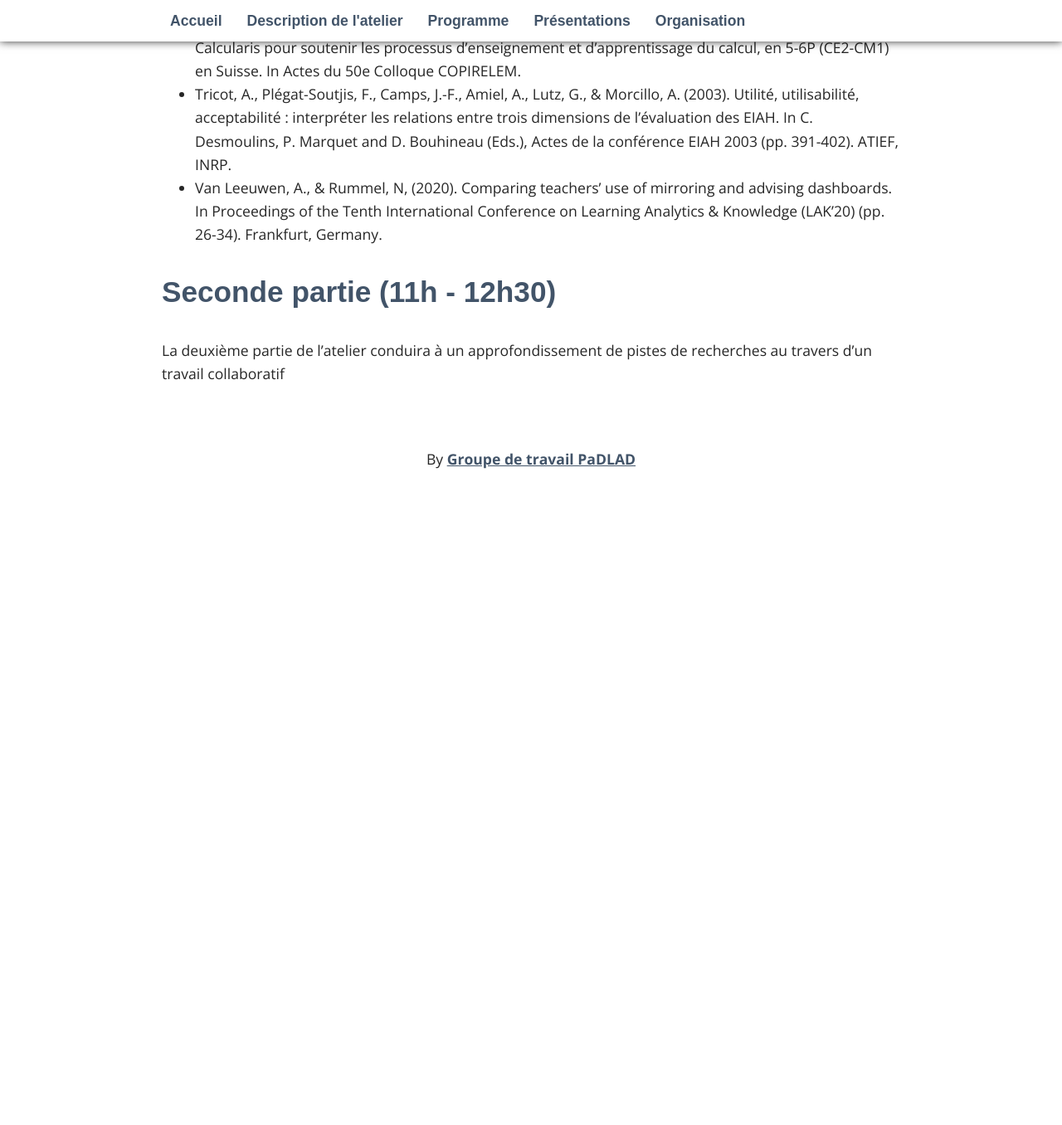
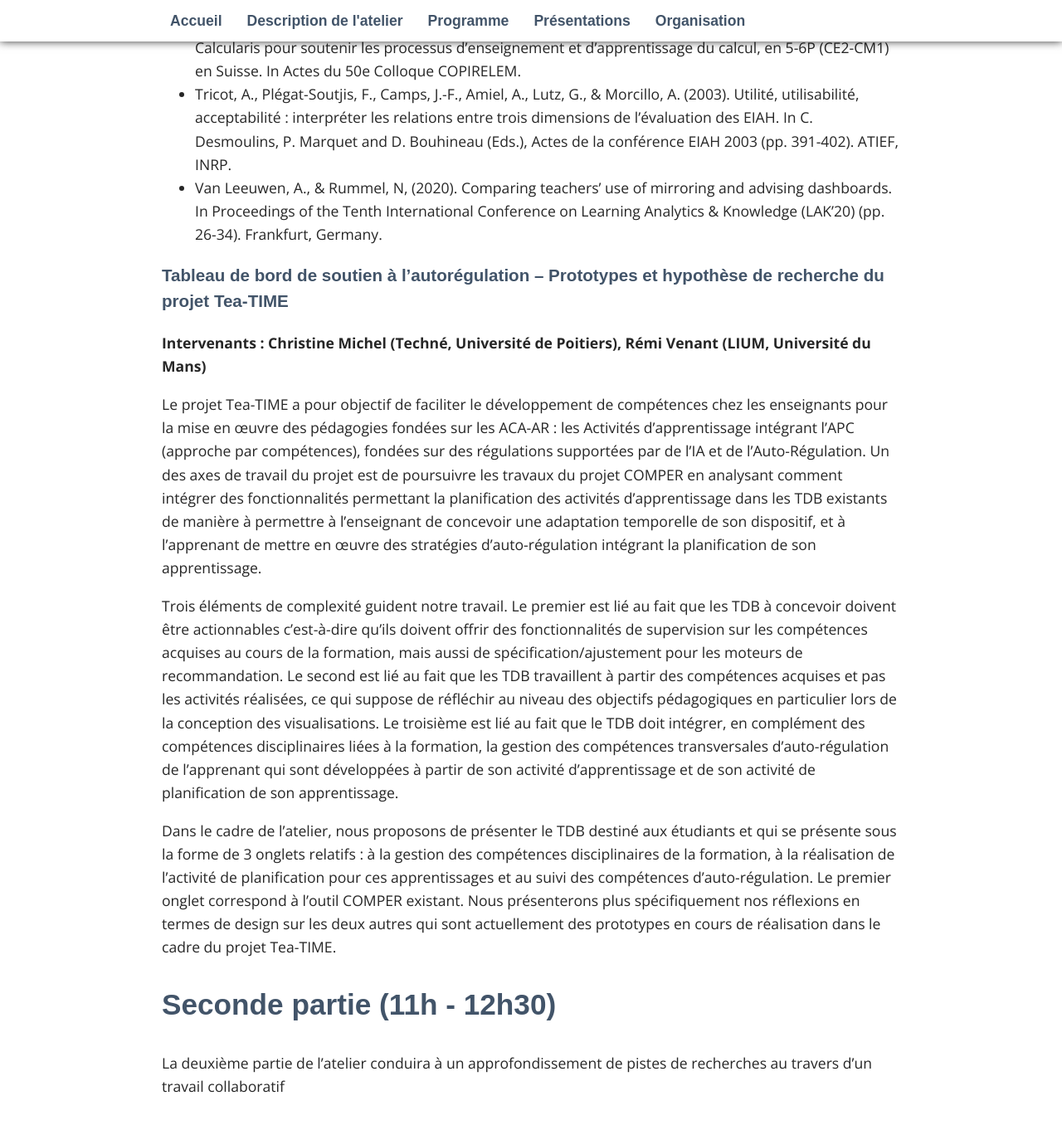
Before and after one commit to padlad/EIAH2025, a Jekyll site: the page built from _pages/03_programme.md, in a window 1280 px wide and 1400 px high, scrolled down 1738 px. Shown: the top 1356 px of the window at 83% size. Built offline with Jekyll 4.4.1, drawn with Linux system fonts in a browser that asks for light colours; some web fonts are replaced; before the commit the page ends 2368 px from its top, so only the background shows below that.

Commit message:
Update 03_programme.md - conf 3

```diff
--- a/_pages/03_programme.md
+++ b/_pages/03_programme.md
@@ -38,6 +38,16 @@ Lors de la communication, nous présenterons l’application et le Coach, tout e
 Desmoulins, P. Marquet and D. Bouhineau (Eds.), Actes de la conférence EIAH 2003 (pp. 391-402). ATIEF, INRP.
 * Van Leeuwen, A., & Rummel, N, (2020). Comparing teachers' use of mirroring and advising dashboards. In Proceedings of the Tenth International Conference on Learning Analytics & Knowledge (LAK’20) (pp. 26-34). Frankfurt, Germany.
 
+### Tableau de bord de soutien à l’autorégulation – Prototypes et hypothèse de recherche du projet Tea-TIME
+
+**Intervenants : Christine Michel (Techné, Université de Poitiers), Rémi Venant (LIUM, Université du Mans)**
+
+Le projet Tea-TIME a pour objectif de faciliter le développement de compétences chez les enseignants pour la mise en œuvre des pédagogies fondées sur les ACA-AR : les Activités d’apprentissage intégrant l’APC (approche par compétences), fondées sur des régulations supportées par de l’IA et de l’Auto-Régulation. Un des axes de travail du projet est de poursuivre les travaux du projet COMPER en analysant comment intégrer des fonctionnalités permettant la planification des activités d’apprentissage dans les TDB existants de manière à permettre à l’enseignant de concevoir une adaptation temporelle de son dispositif, et à l’apprenant de mettre en œuvre des stratégies d’auto-régulation intégrant la planification de son apprentissage.
+
+Trois éléments de complexité guident notre travail. Le premier est lié au fait que les TDB à concevoir doivent être actionnables c’est-à-dire qu’ils doivent offrir des fonctionnalités de supervision sur les compétences acquises au cours de la formation, mais aussi de spécification/ajustement pour les moteurs de recommandation. Le second est lié au fait que les TDB travaillent à partir des compétences acquises et pas les activités réalisées, ce qui suppose de réfléchir au niveau des objectifs pédagogiques en particulier lors de la conception des visualisations. Le troisième est lié au fait que le TDB doit intégrer, en complément des compétences disciplinaires liées à la formation, la gestion des compétences transversales d’auto-régulation de l’apprenant qui sont développées à partir de son activité d’apprentissage et de son activité de planification de son apprentissage.
+
+Dans le cadre de l’atelier, nous proposons de présenter le TDB destiné aux étudiants et qui se présente sous la forme de 3 onglets relatifs : à la gestion des compétences disciplinaires de la formation, à la réalisation de l’activité de planification pour ces apprentissages et au suivi des compétences d’auto-régulation. Le premier onglet correspond à l’outil COMPER existant. Nous présenterons plus spécifiquement nos réflexions en termes de design sur les deux autres qui sont actuellement des prototypes en cours de réalisation dans le cadre du projet Tea-TIME.
+
 
 ## Seconde partie (11h - 12h30)
 La deuxième partie de l’atelier conduira à un approfondissement de pistes de recherches au travers d’un travail collaboratif
```
